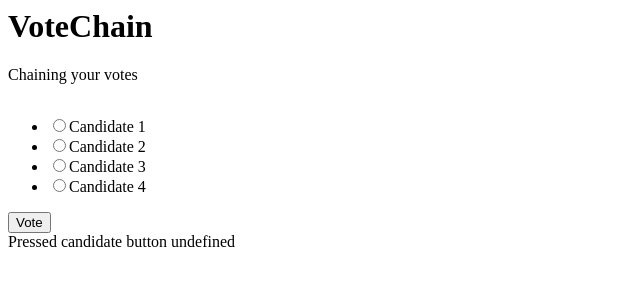
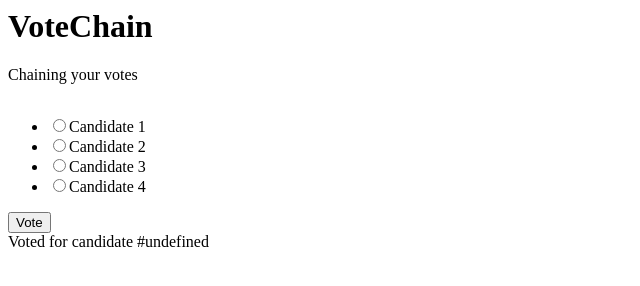
Before and after one commit to Flamingice2801/HashHacks-NuVo, a plain HTML site: page index.html in a window 1280 px wide. Both pictures are taken after a click on the button "Vote". Shown: the full height of the page, 0-640 px from the left. Drawn offline with Linux system fonts and the light colour scheme.

Commit message:
Message improvements

```diff
--- a/index.html
+++ b/index.html
@@ -30,11 +30,10 @@
                 for(i = 0; i < candidateRadios.length; i++) {
                     if(candidateRadios[i].checked) {
                         candidateNum = i+1;
-                        alert("Got it!");
                         break;
                     }
                 }
-                document.getElementById("notif").innerHTML = "Pressed candidate button " + candidateNum;
+                document.getElementById("notif").innerHTML = "Voted for candidate #" + candidateNum;
             }
         </script>
     </div>
```
